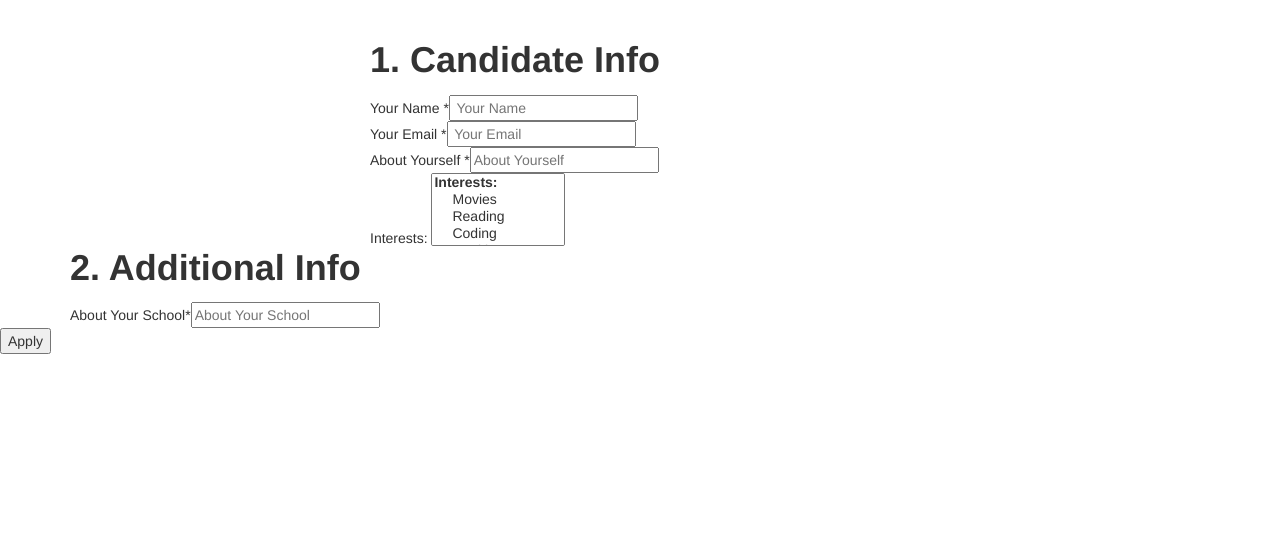
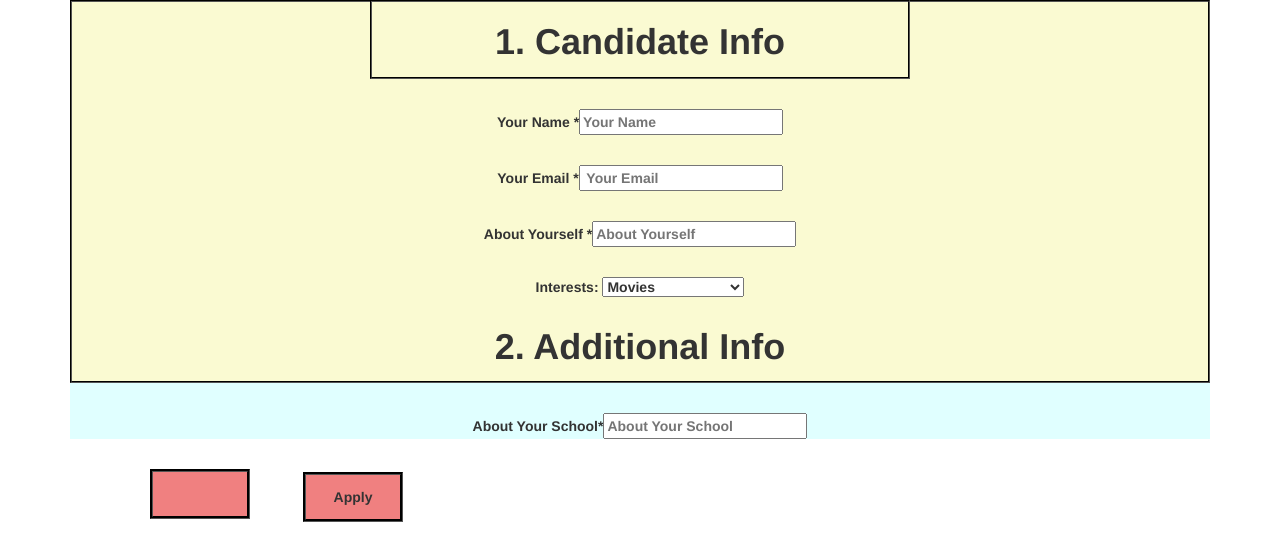
Before and after one commit to Porscha07/j-query-101, a plain HTML site: page fancy-form.html in a window 1280 px wide. Drawn offline with nearby package versions, Linux system fonts and the light colour scheme.

Commit message:
need to add password validation/finish styling

```diff
--- a/fancy-form.html
+++ b/fancy-form.html
@@ -6,6 +6,35 @@
 		<script src="https://ajax.googleapis.com/ajax/libs/jquery/3.2.1/jquery.min.js"></script>
 		<script type="text/javascript" src="scripts.js"></script>
 		<style>
+
+		 #your-name, #your-email, #about-yourself, #interests, #about-your-school,#Additional-info,#button, #candidate-info{
+		 	text-align: center;
+		 	font-weight: bold;
+		 }
+
+		 	#your-name, #your-email,#about-yourself, #interests, #about-your-school,#button, #candidate-info, #Additional-info{
+		 		margin-bottom: 30px;
+		 	}
+
+		 	#candidate-info, #Additional-info{
+		 		background-color: lightgoldenrodyellow;
+		 		border: 2px groove black;
+		 	}
+
+		 	 #button{
+		 		position: relative;
+		 		left:  150px;
+		 		height: 50px;
+		 		width: 100px;
+		 		background-color: lightcoral;
+		 		border: groove black;
+		 		/* text-align: center; */
+		 	}
+
+		 	.sign-up-form{
+		 		background-color: lightcyan;
+		 	}
+
 		</style>
 
 </head>
@@ -14,18 +43,19 @@
 	<form class="sign-up-form">
 		<div class = "col-md-6 col-md-offset-3">
 			<div class ="row-section-1">
-			<!-- <div class = "candidate-info-error error"> Your information is incorrect</div> -->
-				<h1><strong><label>1. Candidate Info</label></strong></h1>
+			<div class = "candidate-info-error error"></div>
+				<div id="candidate-info">
+					<h1><strong><label>1. Candidate Info</label></strong></h1>
+				</div>
 			</div>
-				<div id = "your-name">Your Name *<input placeholder=" Your Name">
+				<div id = "your-name">Your Name *<input type="text" placeholder=  "Your Name">
 				</div>
-				<div id = "your-email">Your Email *<input placeholder=" Your Email">
+				<div id = "your-email">Your Email *<input type="email" placeholder=" Your Email">
 				</div>
-				<div id = "about-yourself">About Yourself *<input placeholder="About Yourself">
+				<div id = "about-yourself">About Yourself *<input type="text" placeholder="About Yourself">
 				</div>
 				<div id = "interests">Interests:
-				<select name="" multiple>
-					<optgroup label="Interests:">
+				<select form="sign-up-form">
 						<option value="Movies">Movies</option>
 						<option value="Reading">Reading</option>
 						<option value="Coding">Coding</option>
@@ -33,19 +63,24 @@
 						<option value="Exploring the City">Exploring the City</option>
 						<option value="Cooking">Cooking</option>
 						<option value="Art">Art</option>
-					</optgroup>
 				</select>
 				</div>
 			</div>
 				 	<div class = "row-section-2">
-				 		<h1><strong><label>2. Additional Info</label></strong></h1>
-				 	</div>
-				 		<div id = "about-your-school">About Your School*<input placeholder="About Your School">
+				 		<div id="Additional-info">
+				 			<h1><strong><label>2. Additional Info</label></strong></h1>
 				 		</div>
 				 	</div>
-				 		<div class = "row-section-3"
+				 		<div id = "about-your-school">About Your School*<input  type="text"placeholder="About Your School">
+				 		</div>
+				 	</div>
+				 		<div class = "row-section-3">
 				 			<div id="button">
-							<button type="submit" id= "button">Apply</button>
+								<button type="submit" id= "button">Apply</button>
+							</div>
+	</form>
+
+
 
 
 
```
